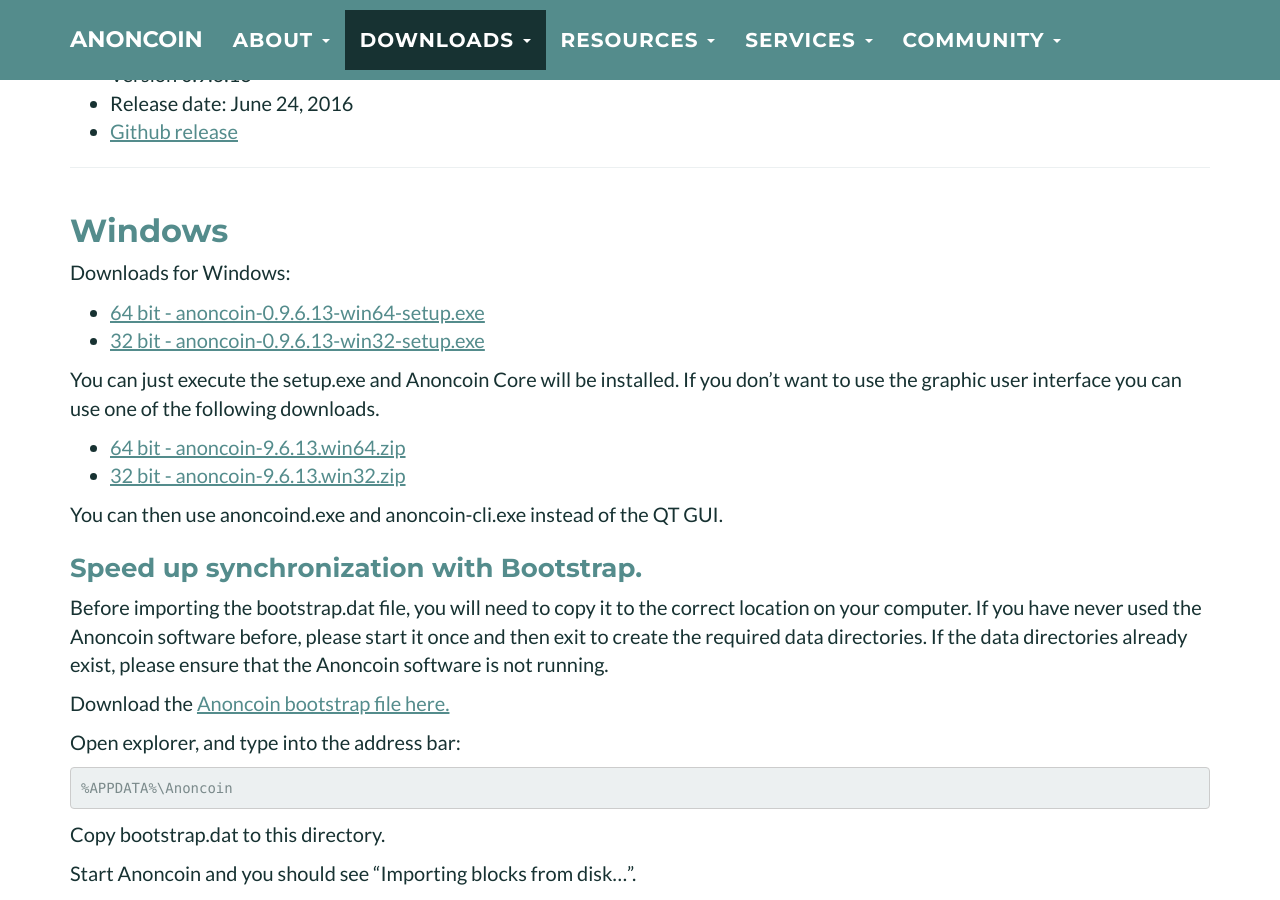
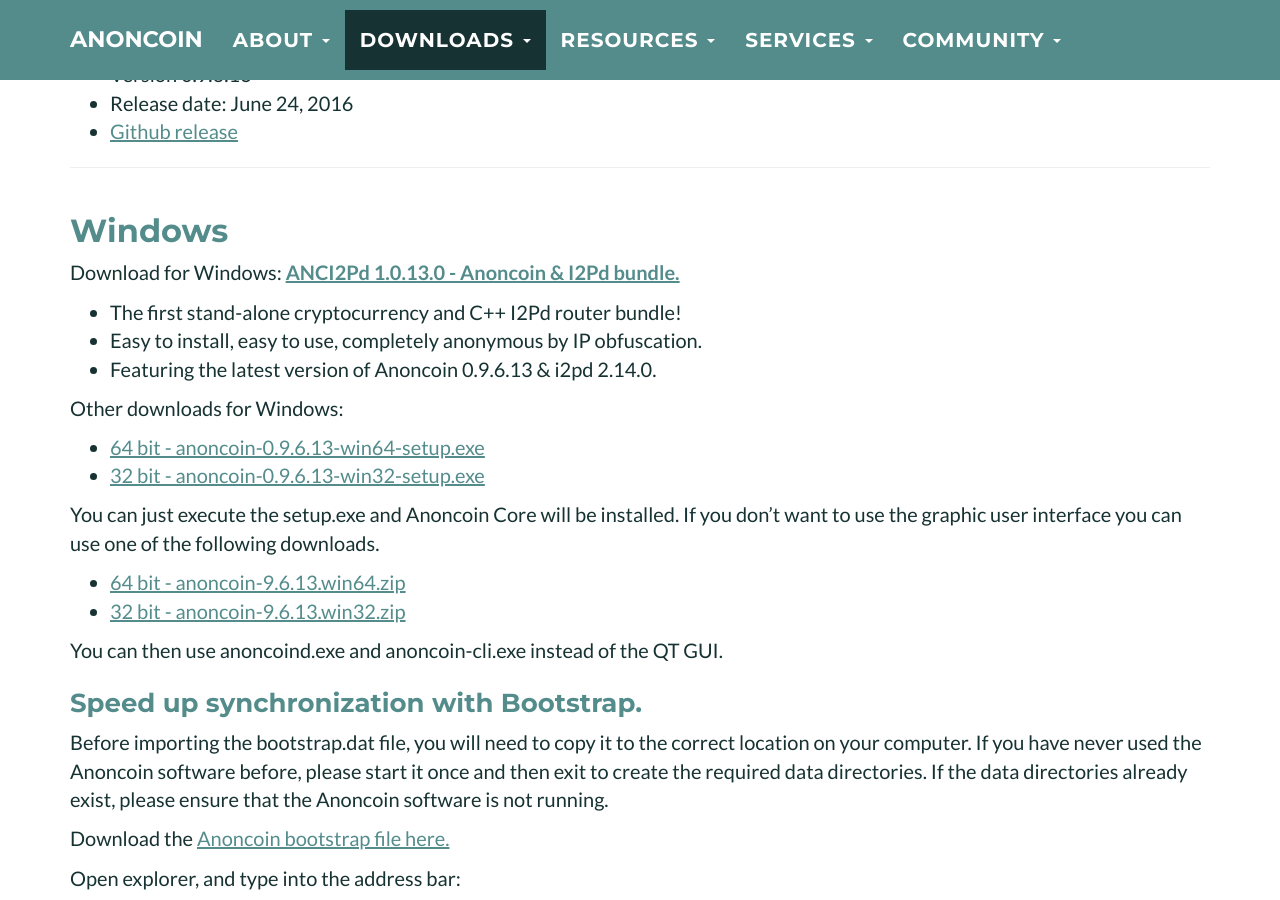
Before and after one commit to Anoncoin/anoncoin-website, a Jekyll site: the page built from Download.md, in a window 1280 px wide and 900 px high, scrolled down 329 px. Built offline with Jekyll 4.4.1, drawn with Linux system fonts in a browser that asks for light colours.

Commit message:
Add link to ANCI2Pd

```diff
--- a/Download.md
+++ b/Download.md
@@ -13,8 +13,14 @@ Last official release
 
 --------
 ## Windows
-Downloads for Windows:
+Download for Windows: __[ANCI2Pd 1.0.13.0 - Anoncoin & I2Pd bundle.](https://github.com/Anoncoin/anoncoin/releases/tag/1.0.13.0)__
+- The first stand-alone cryptocurrency and C++ I2Pd router bundle!
+- Easy to install, easy to use, completely anonymous by IP obfuscation.
+- Featuring the latest version of Anoncoin 0.9.6.13 & i2pd 2.14.0.
 
+
+
+Other downloads for Windows:
 - [64 bit - anoncoin-0.9.6.13-win64-setup.exe](https://github.com/Anoncoin/anoncoin/releases/download/5e441d8/anoncoin-0.9.6.13-win64-setup.exe)
 - [32 bit - anoncoin-0.9.6.13-win32-setup.exe](https://github.com/Anoncoin/anoncoin/releases/download/5e441d8/anoncoin-0.9.6.13-win32-setup.exe)
 
```
